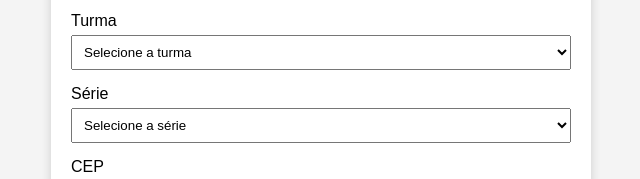
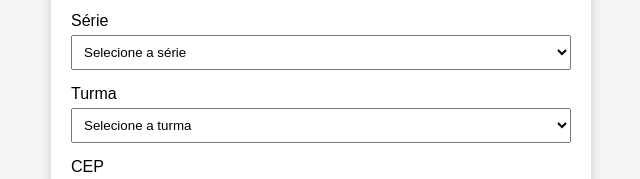
Before and after one commit to mathlopes123/App-do-Kleber, a plain HTML site: page index.html in a window 1280 px wide. Shown: the part 396-575 px from the top of the page, 319-959 px from the left. Drawn offline with Linux system fonts and the light colour scheme.

Commit message:
Update index.html

```diff
--- a/index.html
+++ b/index.html
@@ -64,14 +64,6 @@
   <label for="email">E-mail</label>
   <input type="email" id="email" required>
 
-  <label for="turma">Turma</label>
-  <select id="turma" required>
-    <option value="">Selecione a turma</option>
-    <option value="A">A</option>
-    <option value="B">B</option>
-    <option value="C">C</option>
-  </select>
-
   <label for="serie">Série</label>
   <select id="serie" required>
     <option value="">Selecione a série</option>
@@ -79,6 +71,19 @@
     <option value="2º Ano">2º Ano</option>
     <option value="3º Ano">3º Ano</option>
   </select>
+
+  <label for="turma">Turma</label>
+  <select id="turma" required>
+    <option value="">Selecione a turma</option>
+    <option value="A">A</option>
+    <option value="B">B</option>
+    <option value="C">C</option>
+    <option value="D">D</option>
+    <option value="E">E</option>
+    <option value="DS">DS</option>
+    <option value="FD">FD</option>
+  </select>
+
 
   <label for="cep">CEP</label>
   <input type="text" id="cep" maxlength="9" placeholder="xxxxx-xxx" required>
```
